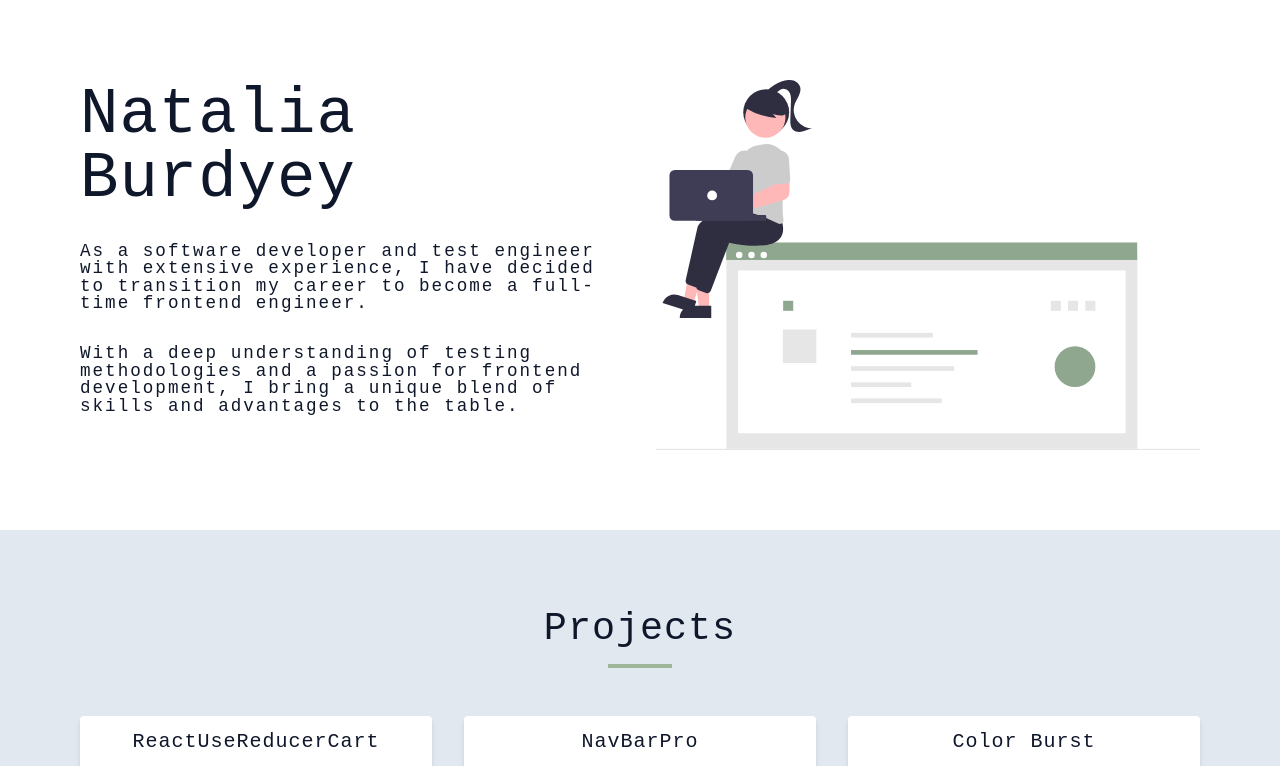
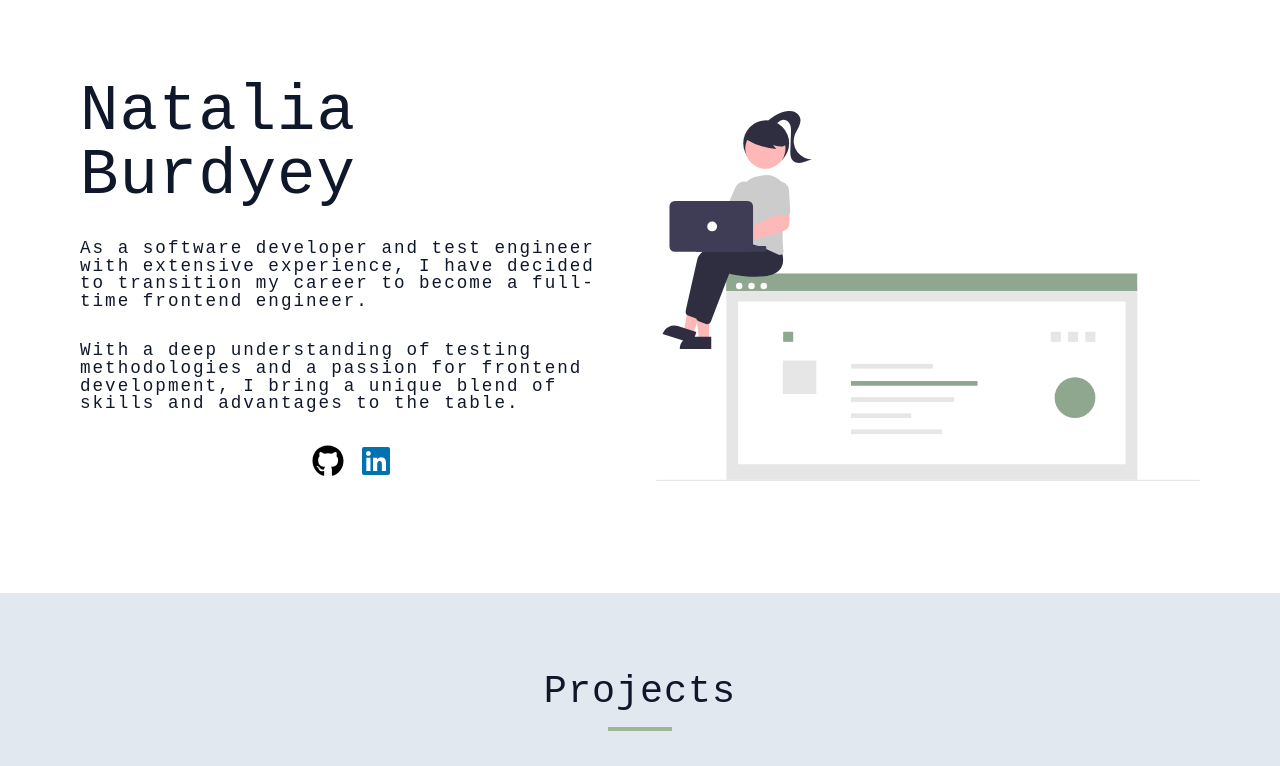
Before and after one commit to nataburdyey/natalia-burdyey-react-playground, a React (Vite) app: page / in a window 1280 px wide. Shown: the top 766 px of the page. Built offline with nearby package versions, Linux system fonts and the light colour scheme.

Commit message:
add social links

```diff
--- a/src/Hero.jsx
+++ b/src/Hero.jsx
@@ -1,38 +1,45 @@
 import heroImg from "./assets/online_resume.svg";
-// import heroImg from "./assets/work_in_progress.svg";
-// import heroImg from './assets/career_development.svg'
-// import heroImg from './assets/remote-work.svg'
-// import heroImg from "./assets/working_remotely.svg";
+import { links } from "./data";
 
 const Hero = () => {
   return (
     <section className="hero">
-      {/* <div className="hero-center">
-        <div className="hero-title">
-          <h1> Natalia Burdyey</h1>
-          <p>My React Portfolio Project</p>
-        </div>
-        <div className="img-container">
-          <img src={heroImg} alt="Natalia Burdyey's Portfolio Projects" />
-        </div>
-      </div> */}
       <div className="hero-center">
         <div className="hero-title">
           <h1>Natalia Burdyey</h1>
           <p>
             As a software developer and test engineer with extensive experience,
             I have decided to transition my career to become a full-time
-            frontend engineer.{" "}
+            frontend engineer.
           </p>
           <p>
             With a deep understanding of testing methodologies and a passion for
             frontend development, I bring a unique blend of skills and
             advantages to the table.
           </p>
+          <ul className="social-links">
+            {links.map((link) => {
+              const { id, url, icon, color } = link;
+              console.log({ color });
+
+              return (
+                <li key={id}>
+                  <a href={url} target="_blank" style={{ color: color }}>
+                    {icon}
+                  </a>
+                </li>
+              );
+            })}
+          </ul>
         </div>
-        <img src={heroImg} alt="" className="img" />
+        <img
+          src={heroImg}
+          alt="Natalia Burdyey's Portfolio Projects"
+          className="img"
+        />
       </div>
     </section>
   );
 };
+
 export default Hero;
--- a/src/data.jsx
+++ b/src/data.jsx
@@ -144,10 +144,12 @@ export const links = [
     id: 1,
     url: "https://github.com/nataburdyey",
     icon: <FaGithub />,
+    color: "#000000",
   },
   {
     id: 2,
     url: "https://www.linkedin.com/in/natalia-burdyey/",
     icon: <FaLinkedin />,
+    color: "#0072b1",
   },
 ];
--- a/src/index.css
+++ b/src/index.css
@@ -369,6 +369,7 @@ img {
   width: 90vw;
   max-width: var(--max-width);
 }
+
 @media (min-width: 992px) {
   /* min-height: 60vh; */
 
@@ -378,6 +379,7 @@ img {
     place-items: center;
     gap: 2rem;
   }
+
   img {
     display: block;
   }
@@ -387,6 +389,7 @@ img {
   color: var(--black-design);
   margin: 0;
 }
+
 .hero-title p {
   font-family: 'Montserrat', monospace;
   margin: 2rem 0;
@@ -394,6 +397,7 @@ img {
   font-size: 1.1rem;
   letter-spacing: 2px;
 }
+
 .hero-title span {
   letter-spacing: 5px;
   border-bottom: 2px solid var(--primary-design);
@@ -405,6 +409,7 @@ img {
   font-style: italic;
   font-weight: 900;
 }
+
 .hero-btn {
   display: inline-block;
   background: var(--primary-design);
@@ -416,6 +421,7 @@ img {
   box-shadow: var(--shadow-1);
   animation: bounce 2s infinite;
 }
+
 .hero-btn:hover {
   background: transparent;
 
@@ -507,3 +513,17 @@ PROJECTS
 .stack a:hover {
   background-color: var(--primary-300);
 }
+
+.social-links {
+  display: flex;
+  justify-self: center;
+  align-items: center;
+  padding-bottom: 2rem;
+}
+
+.social-links a {
+  font-size: 2rem;
+  margin: 0 0.5rem;
+  color: var(--primary-700);
+  transition: var(--transition);
+}
```
